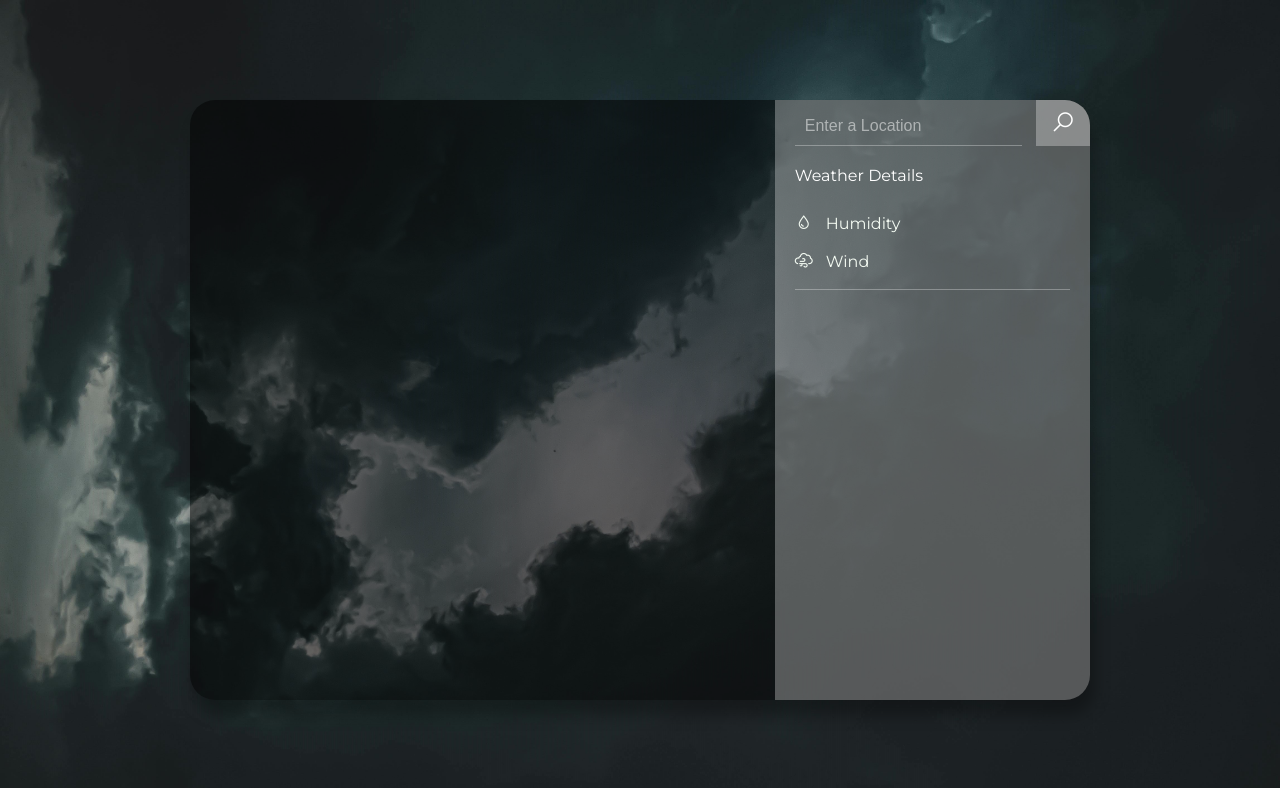
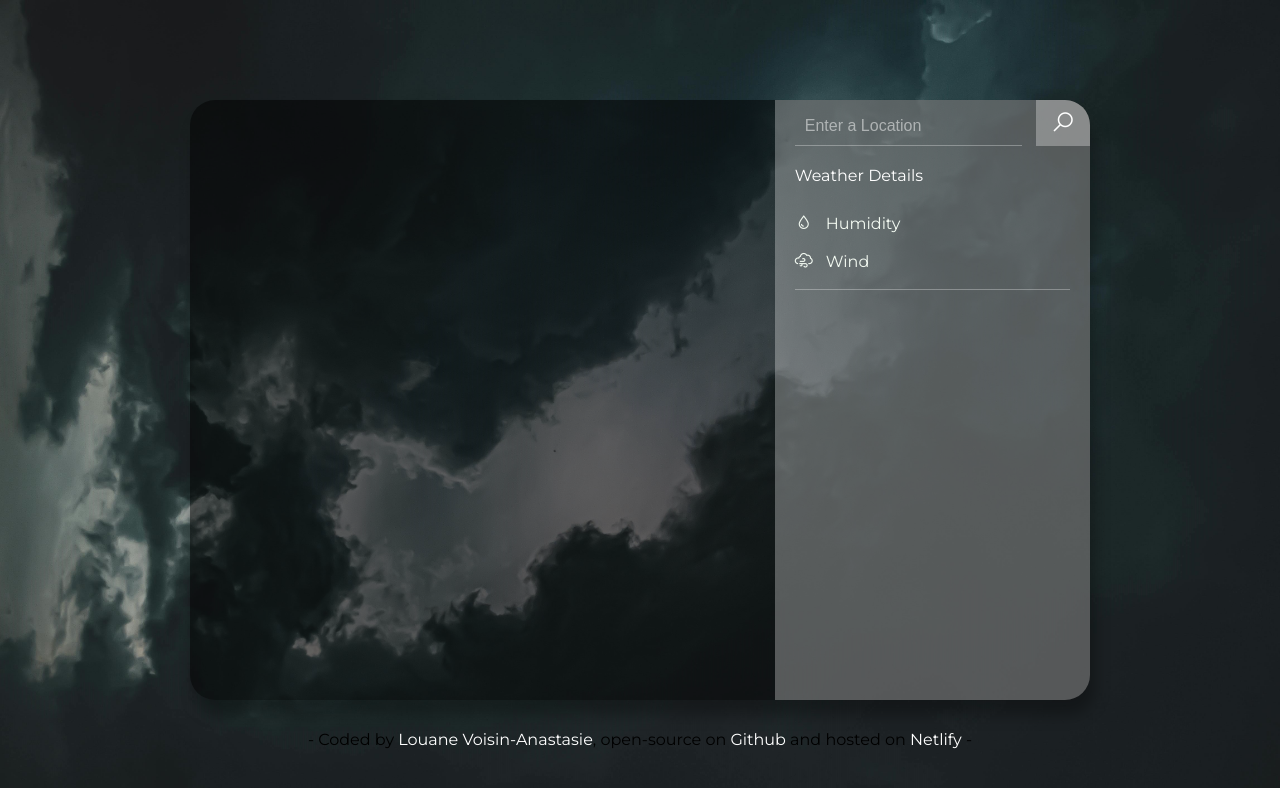
Before and after one commit to Louhoon/Weather-Dashboard, a plain HTML site: page index.html in a window 1280 px wide. Drawn offline with nearby package versions, Linux system fonts and the light colour scheme; no server answers; a web font is replaced by a local one.

Commit message:
added footer info

```diff
--- a/index.html
+++ b/index.html
@@ -48,6 +48,7 @@
 			</div>
 		</div>
 	</div>
+	<footer><p>- Coded by <a href="#">Louane Voisin-Anastasie</a>, open-source on <a href="#">Github</a> and hosted on <a href="#">Netlify</a> -</p></footer>
 	<script src="src/index.js"></script>
 </body>
 
--- a/src/style.css
+++ b/src/style.css
@@ -2,6 +2,15 @@
   margin: 0;
   padding: 0;
   list-style: none;
+}
+
+a {
+  color: rgb(255, 255, 255);
+  text-decoration: none;
+}
+
+a:hover {
+  text-decoration: underline;
 }
 
 body {
@@ -32,6 +41,12 @@ img {
   width: 68px;
 }
 
+footer {
+  display: flex;
+  justify-content: center;
+  color: black;
+}
+
 .container {
   display: flex;
   justify-content: space-between;
@@ -39,6 +54,7 @@ img {
   width: 900px;
   height: 600px;
   margin: 100px auto;
+  margin-bottom: 30px;
   border-radius: 25px;
   box-shadow: 5px 15px 15px rgba(0, 0, 0, 0.3);
 }
```
